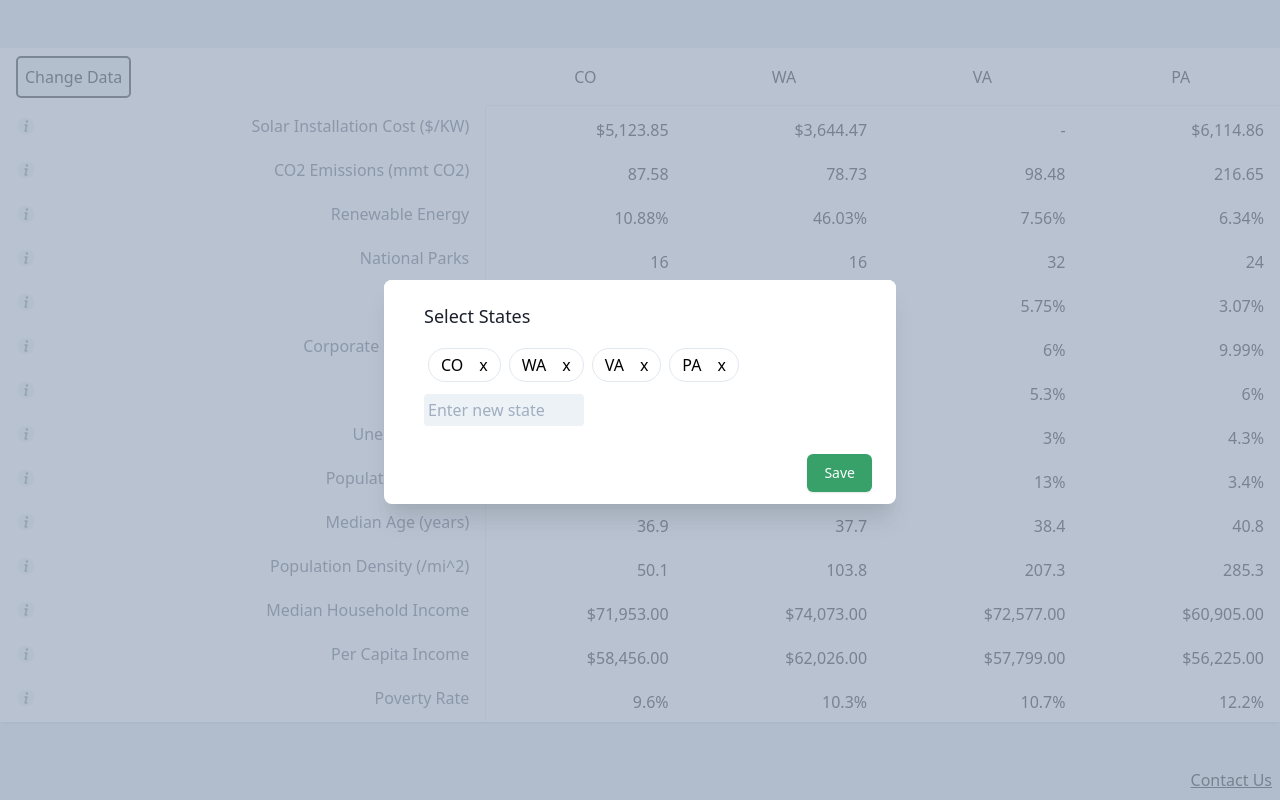
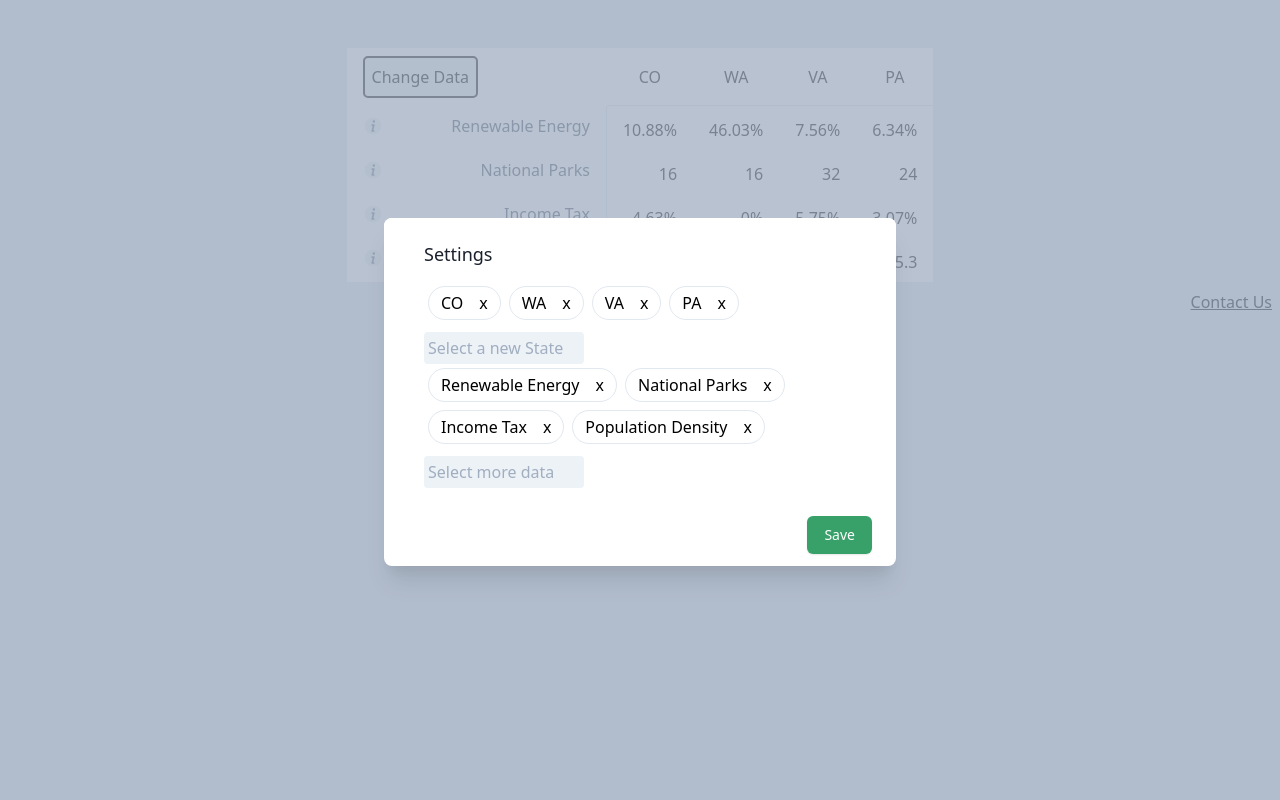
Before and after one commit to dbanty/whatstate, a Next.js app: page / in a window 1280 px wide. Both pictures are taken after a click on the button "Change Data". Built offline with nearby package versions, Linux system fonts and the light colour scheme.

Commit message:
Add support for selecting data sources. Closes #2

```diff
--- a/components/attribute_list.tsx
+++ b/components/attribute_list.tsx
@@ -26,7 +26,7 @@ const INFO_ICON = (
 function AttributeList(props: AttrListProps): JSX.Element {
   const rows = props.sources.map((source) => (
     <div className="table-row" key={source.name}>
-      <div className="table-cell sticky-column border-r">
+      <div className="table-cell sticky-column border-r max-w-8">
         <button
           type="button"
           className="inline-flex items-center justify-between text-gray-700 w-full"
--- /dev/null
+++ b/components/comparison_table.tsx
@@ -0,0 +1,49 @@
+import React from "react";
+import { DataSource } from "../data/data_sources";
+import AttributeList from "./attribute_list";
+
+const States = (props: { states: string[] }) => {
+  const headers = props.states.map((state) => (
+    <div className="table-cell cell border-b text-center" key={state}>
+      {state}
+    </div>
+  ));
+  return <>{headers}</>;
+};
+
+interface ComparisonTableProps {
+  states: string[];
+  sources: DataSource[];
+  openSettings: () => void;
+  openDetails: (source: DataSource) => void;
+}
+
+const ComparisonTable = (props: ComparisonTableProps): JSX.Element => (
+  <div className="table-container">
+    <div className="table shadow rounded bg-white">
+      <div className="table-header-group overflow-scroll">
+        <div className="table-row sticky top-0 bg-white z-10">
+          <div className="table-cell cell sticky-column bg-white z-20">
+            <button
+              type="button"
+              className="clickable rounded border p-2 bg-gray-200"
+              onClick={props.openSettings}
+            >
+              Change Data
+            </button>
+          </div>
+          <States states={props.states} />
+        </div>
+      </div>
+      <div className="table-row-group overflow-scroll bg-white">
+        <AttributeList
+          states={props.states}
+          sources={props.sources}
+          openDetails={props.openDetails}
+        />
+      </div>
+    </div>
+  </div>
+);
+
+export default ComparisonTable;
--- a/components/input_tag.tsx
+++ b/components/input_tag.tsx
@@ -1,40 +1,58 @@
 import React, { useState } from "react";
-import { STATES } from "../data/states";
 
-interface InputTagProps {
-  values: string[];
-  addValue: (value: string) => void;
+interface InputTagProps<T> {
+  selectedValues: T[];
+  allValues: T[];
+  getChipLabel: (value: T) => string;
+  getSearchLabel: (value: T) => string;
+  getKey: (value: T) => string;
+  addValue: (value: T) => void;
   removeValue: (index: number) => void;
+  placeholder: string;
 }
-
-const ALL_STATES = Object.entries(STATES).map(([code, name]) => ({
-  code,
-  name,
-}));
 
 /**
  * Contains a text input field which creates tags. Calls out to an update function each time
  * a tag is added or removed.
  */
-export default function InputTag(props: InputTagProps): JSX.Element | null {
+export default function InputTag<T>(
+  props: InputTagProps<T>
+): JSX.Element | null {
   const [showCompletion, setShowCompletion] = useState(false);
   const [inputText, setInputText] = useState("");
 
   const lowerInputText = inputText.toLocaleLowerCase();
-  const filteredStates = ALL_STATES.filter(
-    (state) =>
-      !props.values.includes(state.code) &&
+  const filteredValues = props.allValues
+    .filter(
+      (value) =>
+        !props.selectedValues.includes(value) &&
         (!lowerInputText ||
-        state.code.toLocaleLowerCase().includes(lowerInputText) ||
-        state.name.toLocaleLowerCase().includes(lowerInputText))
+          props
+            .getSearchLabel(value)
+            .toLocaleLowerCase()
+            .includes(lowerInputText))
+    )
+    .sort((first, second): number => {
+      const firstLabel = props.getSearchLabel(first);
+      const secondLabel = props.getSearchLabel(second);
+      if (!lowerInputText) return firstLabel.localeCompare(secondLabel);
+      if (firstLabel.startsWith(lowerInputText)) {
+        return -1;
+      }
+      if (secondLabel.startsWith(lowerInputText)) {
+        return 1;
+      }
+      return (
+        firstLabel.indexOf(lowerInputText) - secondLabel.indexOf(lowerInputText)
       );
+    });
 
   const inputChange = (e: React.ChangeEvent<HTMLInputElement>): void => {
     const { value } = e.target;
     setInputText(value);
   };
 
-  const addValue = (value: string): void => {
+  const addValue = (value: T): void => {
     props.addValue(value);
     setInputText("");
   };
@@ -43,10 +61,11 @@ export default function InputTag(props: InputTagProps): JSX.Element | null {
     if (e.key !== "Enter") {
       return;
     }
-    if (filteredStates.length === 0) {
-      alert("Invalid state!");
+    if (filteredValues.length === 0) {
+      // eslint-disable-next-line no-alert
+      alert("Invalid value!");
     } else {
-      addValue(filteredStates[0].code);
+      addValue(filteredValues[0]);
     }
   };
 
@@ -54,16 +73,16 @@ export default function InputTag(props: InputTagProps): JSX.Element | null {
   if (showCompletion) {
     autocomplete = (
       <div className="h-40 overflow-auto shadow p-3 rounded">
-        {filteredStates.map((state) => {
+        {filteredValues.map((value) => {
           return (
             <button
               type="submit"
               style={{ cursor: "pointer" }}
-              onMouseDown={() => addValue(state.code)}
-              key={state.code}
+              onMouseDown={() => addValue(value)}
+              key={props.getKey(value)}
               className="block"
             >
-              {state.name} ({state.code})
+              {props.getSearchLabel(value)}
             </button>
           );
         })}
@@ -76,12 +95,14 @@ export default function InputTag(props: InputTagProps): JSX.Element | null {
   return (
     <div className="flex flex-col">
       <ul>
-        {props.values.map((value, i) => (
+        {props.selectedValues.map((value, i) => {
+          const chipLabel = props.getChipLabel(value);
+          return (
             <li
-            key={value}
+              key={chipLabel}
               className="border rounded-full w-auto inline-block m-1 py-1 px-3"
             >
-            {value}
+              {chipLabel}
               <button
                 type="button"
                 className="ml-4"
@@ -90,7 +111,8 @@ export default function InputTag(props: InputTagProps): JSX.Element | null {
                 x
               </button>
             </li>
-        ))}
+          );
+        })}
       </ul>
       <input
         type="text"
@@ -99,7 +121,7 @@ export default function InputTag(props: InputTagProps): JSX.Element | null {
         onFocus={() => setShowCompletion(true)}
         onBlur={() => setShowCompletion(false)}
         value={inputText}
-        placeholder="Enter new state"
+        placeholder={props.placeholder}
         className="bg-gray-200 w-40 mt-2 rounded p-1"
       />
       {autocomplete}
--- a/components/settings.tsx
+++ b/components/settings.tsx
@@ -1,13 +1,28 @@
 import React from "react";
 import InputTag from "./input_tag";
+import { STATES } from "../data/states";
+import { DataSource, ALL_SOURCES } from "../data/data_sources";
 
 interface SettingsProps {
   open: boolean;
+  close: () => void;
   selectedStates: string[];
-  closeSettings: () => void;
   addState: (state: string) => void;
   removeState: (index: number) => void;
+  selectedSources: DataSource[];
+  addSource: (source: DataSource) => void;
+  removeSource: (index: number) => void;
 }
+
+interface State {
+  code: string;
+  name: string;
+}
+
+const ALL_STATES: State[] = Object.entries(STATES).map(([code, name]) => ({
+  code,
+  name,
+}));
 
 /**
  * The settings dialog.
@@ -34,12 +49,30 @@ export default function Settings(props: SettingsProps): JSX.Element | null {
                 className="text-lg leading-6 font-medium text-gray-900 pb-4"
                 id="modal-headline"
               >
-                Select States
+                Settings
               </h3>
-              <InputTag
-                values={props.selectedStates}
-                addValue={props.addState}
+              <InputTag<State>
+                selectedValues={props.selectedStates.map((code) => ({
+                  code,
+                  name: STATES[code],
+                }))}
+                allValues={ALL_STATES}
+                addValue={(state) => props.addState(state.code)}
                 removeValue={props.removeState}
+                placeholder="Select a new State"
+                getChipLabel={(state) => state.code}
+                getKey={(state) => state.code}
+                getSearchLabel={(state) => `${state.name} (${state.code})`}
+              />
+              <InputTag<DataSource>
+                selectedValues={props.selectedSources}
+                allValues={ALL_SOURCES}
+                addValue={props.addSource}
+                removeValue={props.removeSource}
+                placeholder="Select more data"
+                getChipLabel={(source) => source.name}
+                getSearchLabel={(source) => source.name}
+                getKey={(source) => source.source}
               />
             </div>
           </div>
@@ -49,7 +82,7 @@ export default function Settings(props: SettingsProps): JSX.Element | null {
             <button
               type="button"
               className="inline-flex justify-center w-full rounded-md border border-transparent px-4 py-2 bg-green-600 text-base leading-6 font-medium text-white shadow-sm hover:bg-green-500 focus:outline-none focus:border-red-700 focus:shadow-outline-green transition ease-in-out duration-150 sm:text-sm sm:leading-5"
-              onClick={props.closeSettings}
+              onClick={props.close}
             >
               Save
             </button>
--- a/data/data_sources.ts
+++ b/data/data_sources.ts
@@ -17,9 +17,7 @@ export interface DataSource {
   units?: string;
 }
 
-export function getDataSources(): DataSource[] {
-  return sources as DataSource[];
-}
+export const ALL_SOURCES = sources as DataSource[];
 
 export function loadDataSource(
   source: string
--- a/pages/index.tsx
+++ b/pages/index.tsx
@@ -1,54 +1,12 @@
 import React, { useEffect, useState } from "react";
 import Head from "next/head";
-import { DataSource, getDataSources } from "../data/data_sources";
+import { ALL_SOURCES, DataSource } from "../data/data_sources";
 import Settings from "../components/settings";
 import SourceDetails from "../components/source_details";
-import AttributeList from "../components/attribute_list";
+import ComparisonTable from "../components/comparison_table";
 
 const SELECTED_STATES = "SELECTED_STATES";
-
-const States = (props: { states: string[] }) => {
-  const headers = props.states.map((state) => (
-    <div className="table-cell cell border-b text-center" key={state}>
-      {state}
-    </div>
-  ));
-  return <>{headers}</>;
-};
-
-interface ComparisonTableProps {
-  states: string[];
-  openSettings: () => void;
-  openDetails: (source: DataSource) => void;
-}
-
-const ComparisonTable = (props: ComparisonTableProps) => (
-  <div className="table-container">
-    <div className="table shadow rounded bg-white w-full">
-      <div className="table-header-group overflow-scroll">
-        <div className="table-row sticky top-0 bg-white z-10">
-          <div className="table-cell cell sticky-column bg-white z-20">
-            <button
-              type="button"
-              className="clickable rounded border p-2 bg-gray-200"
-              onClick={props.openSettings}
-            >
-              Change Data
-            </button>
-          </div>
-          <States states={props.states} />
-        </div>
-      </div>
-      <div className="table-row-group overflow-scroll bg-white">
-        <AttributeList
-          states={props.states}
-          sources={getDataSources()}
-          openDetails={props.openDetails}
-        />
-      </div>
-    </div>
-  </div>
-);
+const SELECTED_SOURCES = "SELECTED_SOURCES";
 
 function loadStates(): string[] {
   const storedValue = localStorage.getItem(SELECTED_STATES);
@@ -58,13 +16,33 @@ function loadStates(): string[] {
   return JSON.parse(storedValue);
 }
 
+function loadSources(): DataSource[] {
+  const storedValue = localStorage.getItem(SELECTED_SOURCES);
+  const sources: string[] = (storedValue && JSON.parse(storedValue)) ?? [
+    "income_tax.json",
+    "national_parks.json",
+    "percaptia_personal_income.json",
+    "percent_renewable.json",
+    "pop_density.json",
+  ];
+  const dataSources: DataSource[] = [];
+  ALL_SOURCES.forEach((source) => {
+    if (sources.includes(source.source)) {
+      dataSources.push(source);
+    }
+  });
+  return dataSources;
+}
+
 const App: React.FC = () => {
   const [selectedStates, setSelectedStates] = useState<string[]>([]);
+  const [selectedSources, setSelectedSources] = useState<DataSource[]>([]);
   const [settingsOpen, setSettingsOpen] = useState(false);
   const [selectedSource, setSelectedSource] = useState<DataSource | null>(null);
 
   useEffect(() => {
     setSelectedStates(loadStates());
+    setSelectedSources(loadSources());
   }, []);
 
   const openSettings = (): void => {
@@ -84,6 +62,24 @@ const App: React.FC = () => {
     const newStates = [...selectedStates];
     newStates.splice(index, 1);
     updateStates(newStates);
+  };
+
+  const updateSources = (newSources: DataSource[]): void => {
+    localStorage.setItem(
+      SELECTED_SOURCES,
+      JSON.stringify(newSources.map((source) => source.source))
+    );
+    setSelectedSources(newSources);
+  };
+
+  const addSource = (newSource: DataSource): void => {
+    updateSources([...selectedSources, newSource]);
+  };
+
+  const removeSource = (index: number): void => {
+    const newSources = [...selectedSources];
+    newSources.splice(index, 1);
+    updateSources(newSources);
   };
 
   const closeSettings = (): void => {
@@ -107,21 +103,25 @@ const App: React.FC = () => {
           content="Compare US States and decide where to move."
         />
       </Head>
-      <div className="container m-auto">
+      <div className="container m-auto flex flex-col items-center">
         <ComparisonTable
           states={selectedStates}
+          sources={selectedSources}
           openSettings={openSettings}
           openDetails={openDetails}
         />
         <Settings
           open={settingsOpen}
-          closeSettings={closeSettings}
+          close={closeSettings}
           selectedStates={selectedStates}
           addState={addState}
           removeState={removeState}
+          selectedSources={selectedSources}
+          addSource={addSource}
+          removeSource={removeSource}
         />
         <SourceDetails source={selectedSource} closeDetails={closeDetails} />
-        <div id="footer" className="flex flex-row-reverse h-10">
+        <div id="footer" className="flex flex-row-reverse h-10 w-full">
           <a
             href="https://github.com/dbanty/whatstate"
             className="p-2 underline"
--- a/styles/global.css
+++ b/styles/global.css
@@ -30,8 +30,9 @@ body {
 }
 
 .table-container {
+  @apply max-w-full;
   overflow: scroll;
-  height: calc(100% - 2.5rem);
+  max-height: calc(100% - 2.5rem);
 }
 
 .sticky-column {
```
Lines whose indentation alone changed are shown as unchanged.
